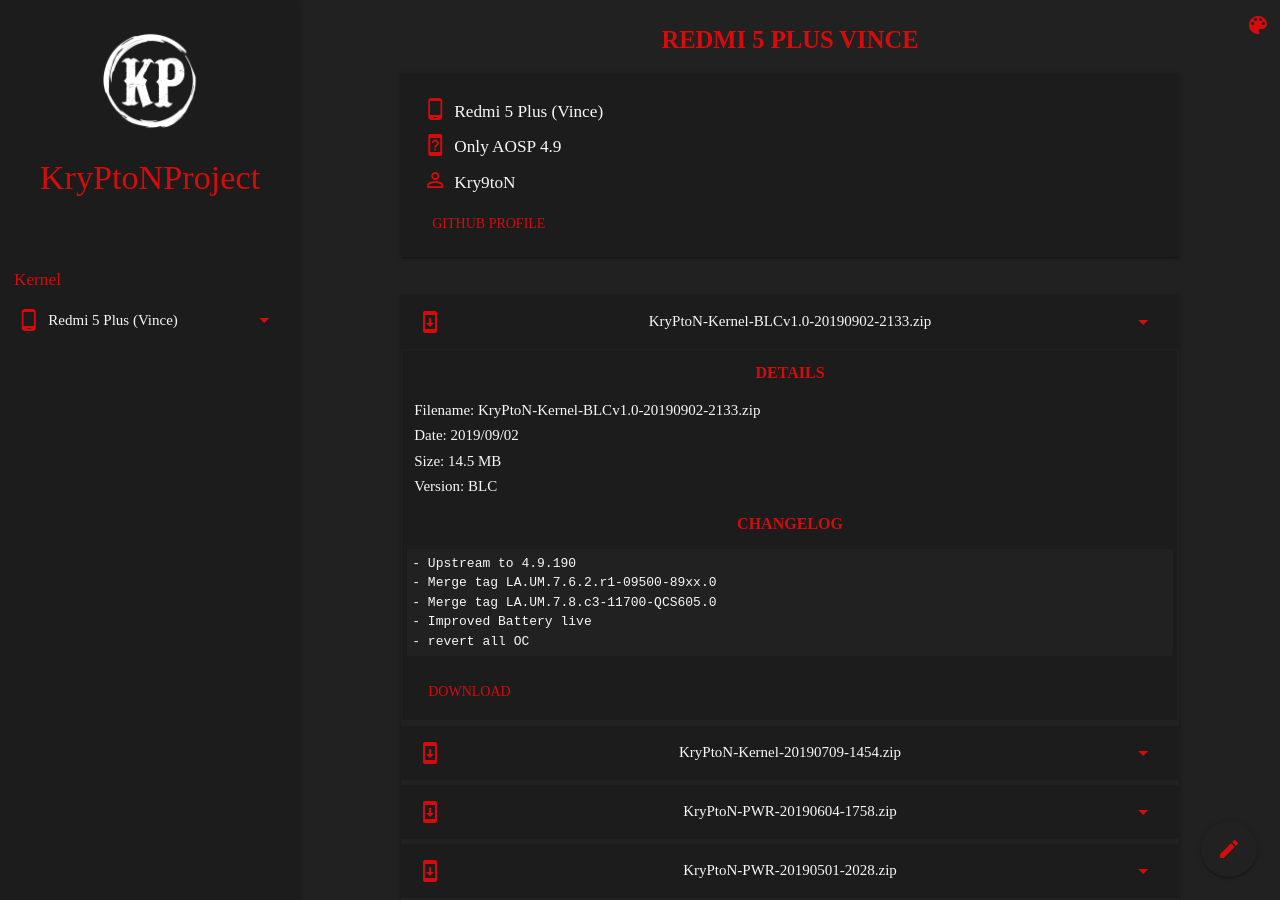
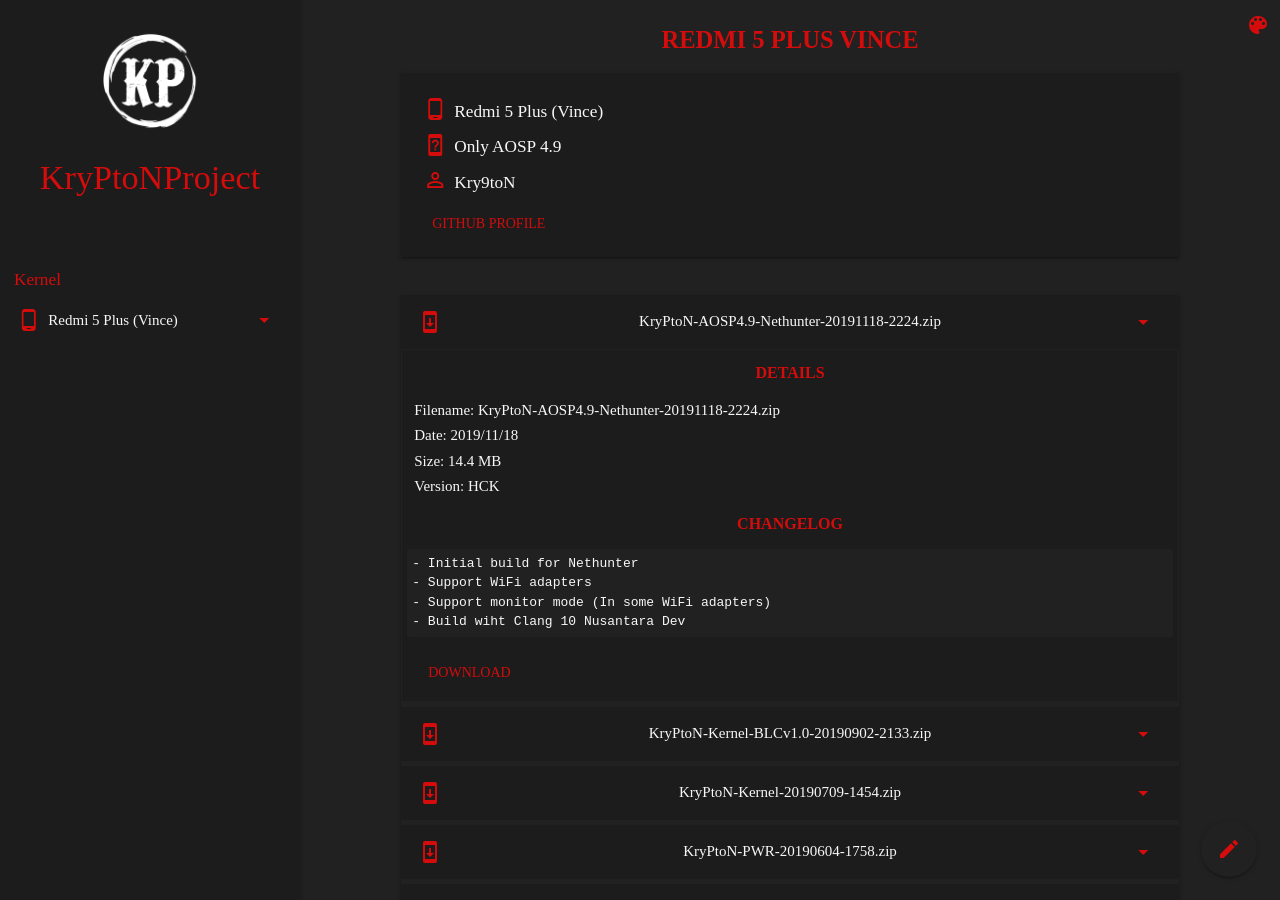
Before and after one commit to ucok21/Kry9toN-Project.github.io, a Jekyll site: the page built from aosp49.html, in a window 1280 px wide and 900 px high. Built offline with Jekyll 4.4.1, drawn with Linux system fonts in a browser that asks for light colours; some web fonts are replaced.

Commit message:
Update aosp49.html

```diff
--- a/aosp49.html
+++ b/aosp49.html
@@ -40,6 +40,41 @@
               <ul class="collapsible collapsible-builds">
 
 				<li class="active">
+				  <div class="collapsible-header">
+					<i class="material-icons">system_update</i>
+					<span style="width: 100%">KryPtoN-AOSP4.9-Nethunter-20191118-2224.zip</span>
+					<i class="material-icons">arrow_drop_down</i>
+				  </div>
+
+				  <div class="collapsible-body">
+
+					<p class="label" >details</p>
+					<div class="buildinfo">
+					  <div class="deviceprop"><p>Filename: KryPtoN-AOSP4.9-Nethunter-20191118-2224.zip</p></div>
+					  <div class="deviceprop"><p>Date: 2019/11/18</p></div>
+					  <div class="deviceprop"><p>Size: 14.4 MB</p></div>
+					  <div class="deviceprop"><p>Version: HCK</p></div>
+					</div>
+
+					<div class='buildChangelog'>
+					  <p class="label">Changelog</p>
+					  <pre>
+						- Initial build for Nethunter
+						- Support WiFi adapters
+						- Support monitor mode (In some WiFi adapters)
+                                                - Build wiht Clang 10 Nusantara Dev
+					  </pre>
+					</div>
+
+					<div class="buildbuttons">
+					  <a href="https://userupload.net/jmm311ntp00o" download target="_blank" class="waves-effect waves-teal btn-flat"><i class="zmdi zmdi-download left"></i>Download</a>
+					</div>
+
+				  </div>
+
+				</li>
+
+                                <li>
 				  <div class="collapsible-header">
 					<i class="material-icons">system_update</i>
 					<span style="width: 100%">KryPtoN-Kernel-BLCv1.0-20190902-2133.zip</span>
```
